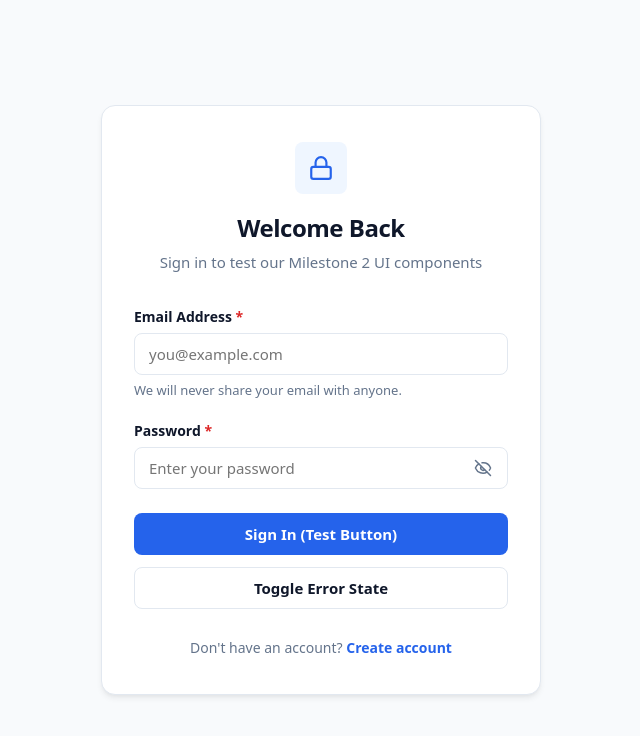
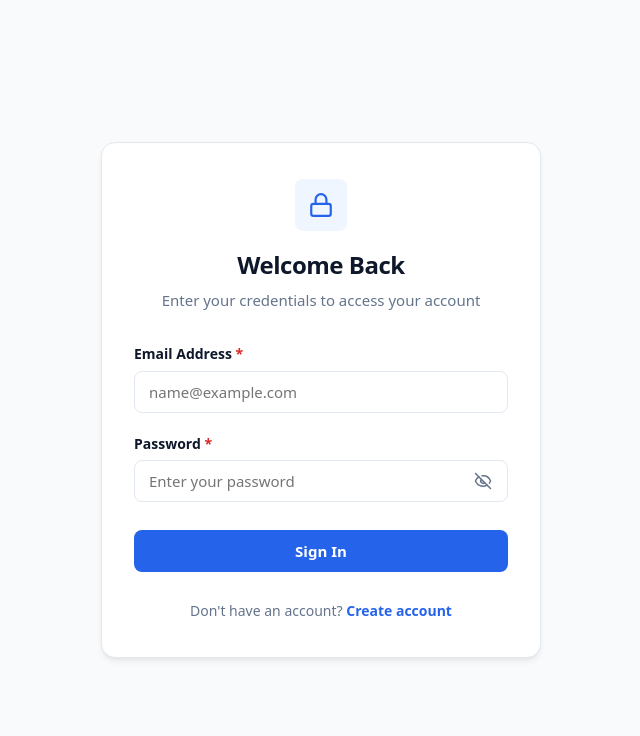
Before and after one commit to GitByG4v/auth_ui, a React (Vite) app: page / in a window 1280 px wide. Shown: the top 736 px of the page, without its empty margins (319-959 px from the left). Built offline with nearby package versions, Linux system fonts and the light colour scheme.

Commit message:
style: clean up test artifacts and finalize base sign-in UI

```diff
--- a/src/App.jsx
+++ b/src/App.jsx
@@ -6,30 +6,23 @@ import { PasswordInput } from './components/PasswordInput'
 import { Button } from './components/Button'
 
 function App() {
-  const [isSubmitting, setIsSubmitting] = useState(false)
-  const [testEmail, setTestEmail] = useState('')
-  const [testPassword, setTestPassword] = useState('')
-  const [emailError, setEmailError] = useState('')
+  const [email, setEmail] = useState('')
+  const [password, setPassword] = useState('')
+  const [isLoading, setIsLoading] = useState(false)
 
-  const handleSimulatedSubmit = (e) => {
+  const handleSubmit = (e) => {
     e.preventDefault()
-    if (!testEmail) {
-      setEmailError('Email address is required')
-      return
-    }
-    setEmailError('')
-    setIsSubmitting(true)
+    setIsLoading(true)
     setTimeout(() => {
-      setIsSubmitting(false)
-      alert(`UI Component test successful for: ${testEmail}`)
-    }, 1200)
+      setIsLoading(false)
+    }, 1000)
   }
 
   return (
     <AuthLayout
       icon={Lock}
       title="Welcome Back"
-      subtitle="Sign in to test our Milestone 2 UI components"
+      subtitle="Enter your credentials to access your account"
       footer={
         <p>
           Don't have an account?{' '}
@@ -39,47 +32,35 @@ function App() {
         </p>
       }
     >
-      <form onSubmit={handleSimulatedSubmit} noValidate>
+      <form onSubmit={handleSubmit} noValidate>
         <FormInput
           label="Email Address"
-          placeholder="you@example.com"
+          placeholder="name@example.com"
           type="email"
-          value={testEmail}
-          onChange={(e) => {
-            setTestEmail(e.target.value)
-            if (emailError) setEmailError('')
-          }}
-          error={emailError}
-          hint="We will never share your email with anyone."
+          autoComplete="email"
+          value={email}
+          onChange={(e) => setEmail(e.target.value)}
           required
         />
 
         <PasswordInput
           label="Password"
           placeholder="Enter your password"
-          value={testPassword}
-          onChange={(e) => setTestPassword(e.target.value)}
+          autoComplete="current-password"
+          value={password}
+          onChange={(e) => setPassword(e.target.value)}
           required
         />
 
-        <div style={{ display: 'flex', flexDirection: 'column', gap: '0.75rem', marginTop: '1.5rem' }}>
+        <div style={{ marginTop: '1.75rem' }}>
           <Button
             type="submit"
             variant="primary"
             isFullWidth
-            isLoading={isSubmitting}
+            isLoading={isLoading}
             loadingText="Signing in..."
           >
-            Sign In (Test Button)
-          </Button>
-
-          <Button
-            type="button"
-            variant="secondary"
-            isFullWidth
-            onClick={() => setEmailError(emailError ? '' : 'Demonstration error state')}
-          >
-            Toggle Error State
+            Sign In
           </Button>
         </div>
       </form>
```
